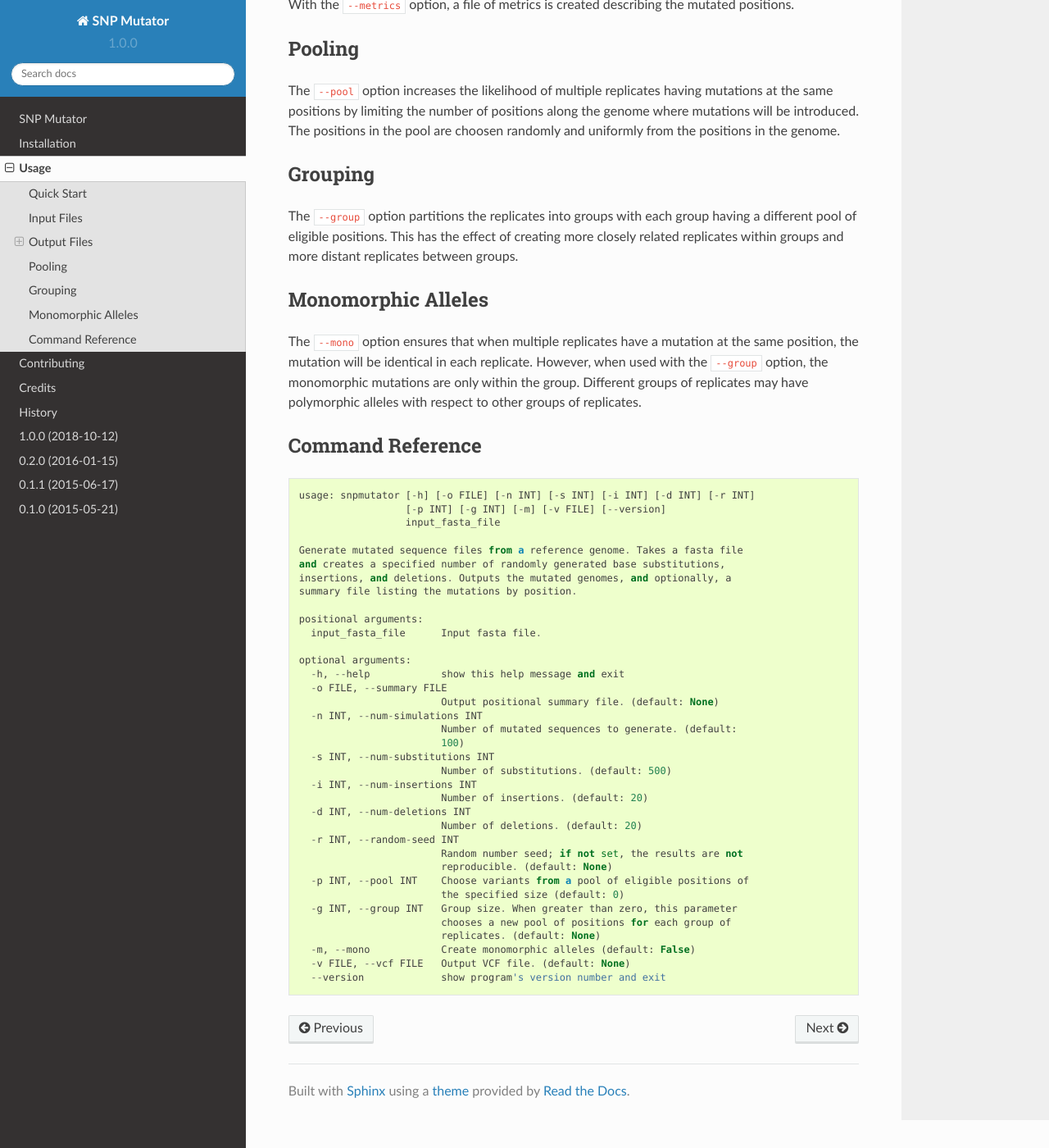
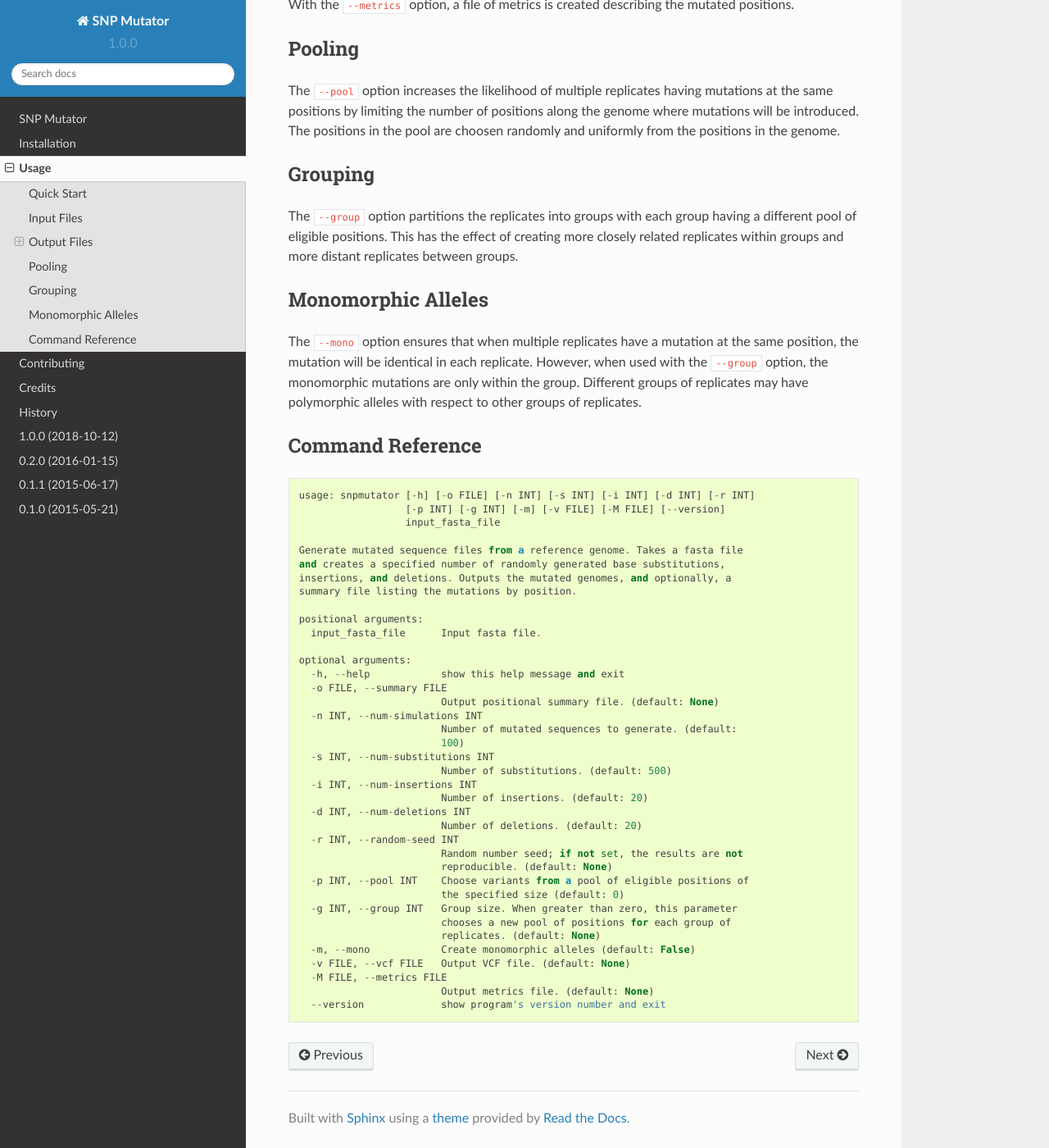
Before and after one commit to CFSAN-Biostatistics/snp-mutator, a Sphinx documentation site: the page built from docs/usage.rst, in a window 1280 px wide and 1400 px high, scrolled down 1819 px. Shown: the whole window at 82% size. Built offline with Sphinx 7.4.7 and the Read the Docs theme 2.0.0, drawn with Linux system fonts in a browser that asks for light colours.

Commit message:
Update the command reference in usage docs.

```diff
--- a/docs/usage.rst
+++ b/docs/usage.rst
@@ -105,7 +105,7 @@ Command Reference
 ::
 
   usage: snpmutator [-h] [-o FILE] [-n INT] [-s INT] [-i INT] [-d INT] [-r INT]
-                    [-p INT] [-g INT] [-m] [-v FILE] [--version]
+                    [-p INT] [-g INT] [-m] [-v FILE] [-M FILE] [--version]
                     input_fasta_file
 
   Generate mutated sequence files from a reference genome. Takes a fasta file
@@ -139,4 +139,6 @@ Command Reference
                           replicates. (default: None)
     -m, --mono            Create monomorphic alleles (default: False)
     -v FILE, --vcf FILE   Output VCF file. (default: None)
+    -M FILE, --metrics FILE
+                          Output metrics file. (default: None)
     --version             show program's version number and exit
```
